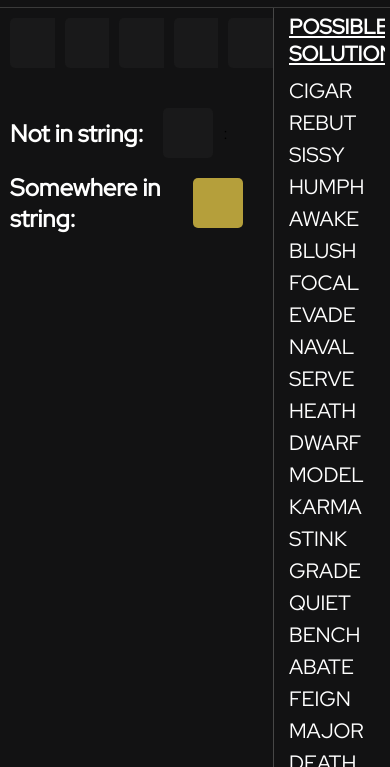
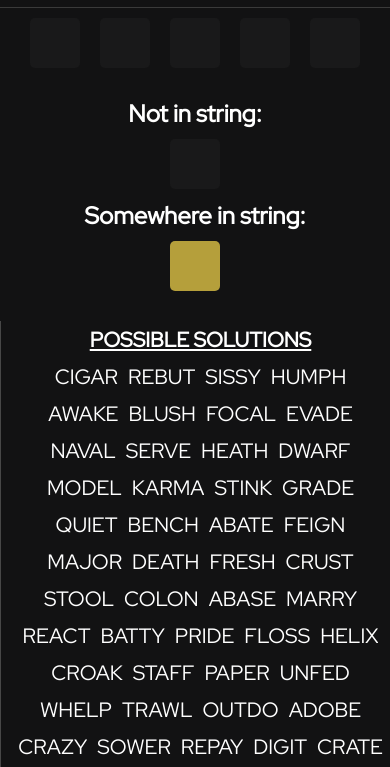
Before and after one commit to nbilic/Wordle-Solver, a plain HTML site: page index.html in a window 390 px wide. Shown: the part 51-818 px from the top of the page. Drawn offline with Linux system fonts and the light colour scheme.

Commit message:
Mobile support

```diff
--- a/styles.css
+++ b/styles.css
@@ -62,8 +62,8 @@
 }
 
 .eliminate-letter,.orange-letter{
-    width: 50px;
-    height: 50px;
+    min-width: 50px;
+    min-height: 50px;
     font-size: 1.5em;
 }
 .green-box{
@@ -79,6 +79,7 @@
     display: flex;
     font-weight: bold;
     margin: 10px;
+    flex-wrap: wrap;
 }
 
 .letter-box{
@@ -109,6 +110,8 @@
     color:white;
     font-size: 1.5em;
     margin: 0px 10px;
+    min-width: 100px;
+
 }
 
 
@@ -151,3 +154,41 @@
 .orange-letter:hover{
     cursor:pointer;
 }
+
+
+@media only screen and (max-width: 800px) {
+    .container{
+      flex-direction: column;
+    }
+    .right-side,.left-side{
+        width: 100%;
+
+    }
+
+    .used-letters-div,.orange-letters-div{
+        width: 100%;
+        display: flex;
+        flex-direction: column;
+
+    }
+    .used-letters,.orange-letters{
+        width: 100%;
+        justify-content: center;
+
+    }
+    .letter-box{
+        margin-top: 15px;
+    }
+
+    .solutions-list{
+        display:flex;
+        flex-wrap: wrap;
+        overflow-y: scroll;
+        justify-content: center;
+
+    }
+
+    .used-letters{
+        margin-top: -30px;
+    }
+  }
```
